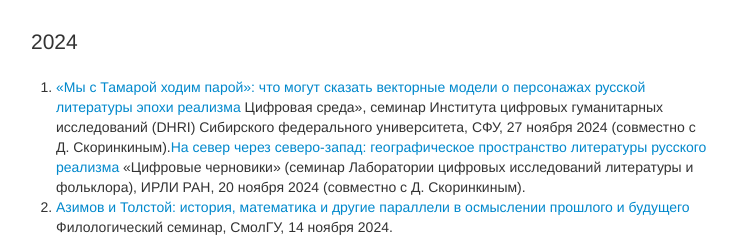
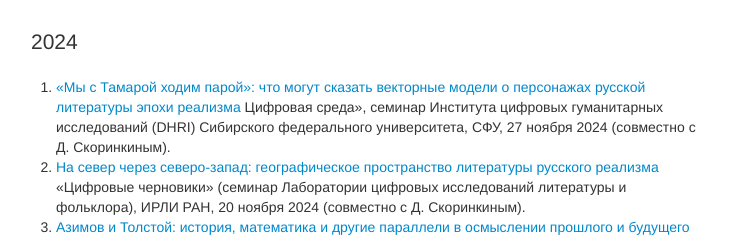
Before and after one commit to nevmenandr/slides, a plain HTML site: page index.html in a window 1280 px wide. Shown: the part 83-323 px from the top of the page, without its empty margins (269-1009 px from the left). Drawn offline with Linux system fonts and the light colour scheme.

Commit message:
minor changes

```diff
--- a/index.html
+++ b/index.html
@@ -87,7 +87,7 @@
         </div>
         <p class="lead">2024</p>
         <ol>
-		<li><a href="./2024-11-27/slides.pdf">«Мы с Тамарой ходим парой»: что могут сказать векторные модели о персонажах русской литературы эпохи реализма</a> Цифровая среда», семинар Института цифровых гуманитарных исследований (DHRI) Сибирского федерального университета, СФУ, 27 ноября 2024 (совместно с Д. Скоринкиным).</li7
+		<li><a href="./2024-11-27/slides.pdf">«Мы с Тамарой ходим парой»: что могут сказать векторные модели о персонажах русской литературы эпохи реализма</a> Цифровая среда», семинар Института цифровых гуманитарных исследований (DHRI) Сибирского федерального университета, СФУ, 27 ноября 2024 (совместно с Д. Скоринкиным).</li>
 		<li><a href="./2024-11-20/slides.pdf">На север через северо-запад: географическое пространство литературы русского реализма</a> «Цифровые черновики» (семинар Лаборатории цифровых исследований литературы и фольклора), ИРЛИ РАН, 20 ноября 2024 (совместно с Д. Скоринкиным).</li>
 		<li><a href="./2024-11-14/">Азимов и Толстой: история, математика и другие параллели в осмыслении прошлого и будущего</a> Филологический семинар, СмолГУ, 14 ноября 2024.</li>
 		<li><a href="./2024-11-14/slides.pdf">Русская силлаботоника и машинное обучение</a> СмолГУ, 14 ноября 2024.</li>
```
Also changed, not shown: 1 other file.
